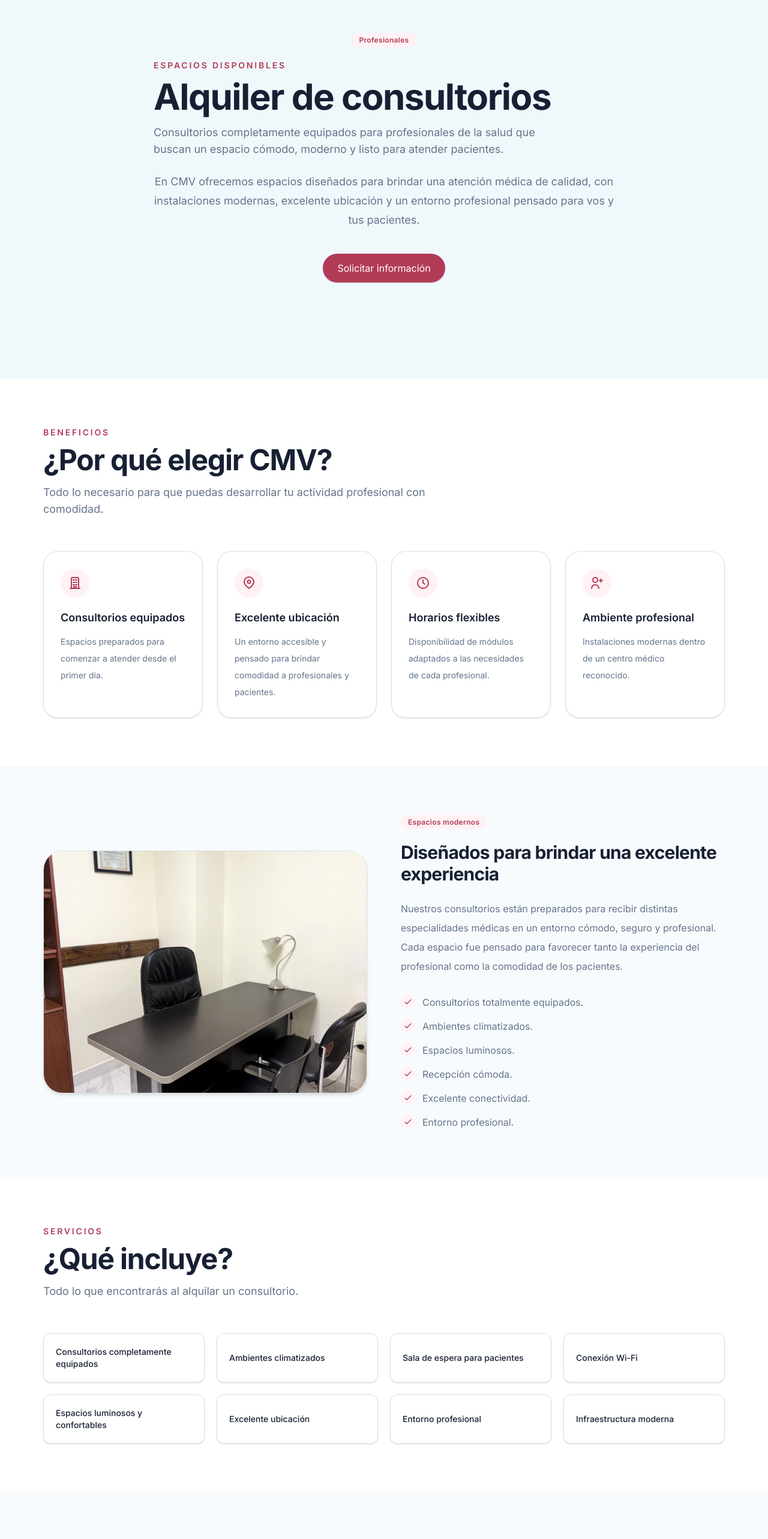
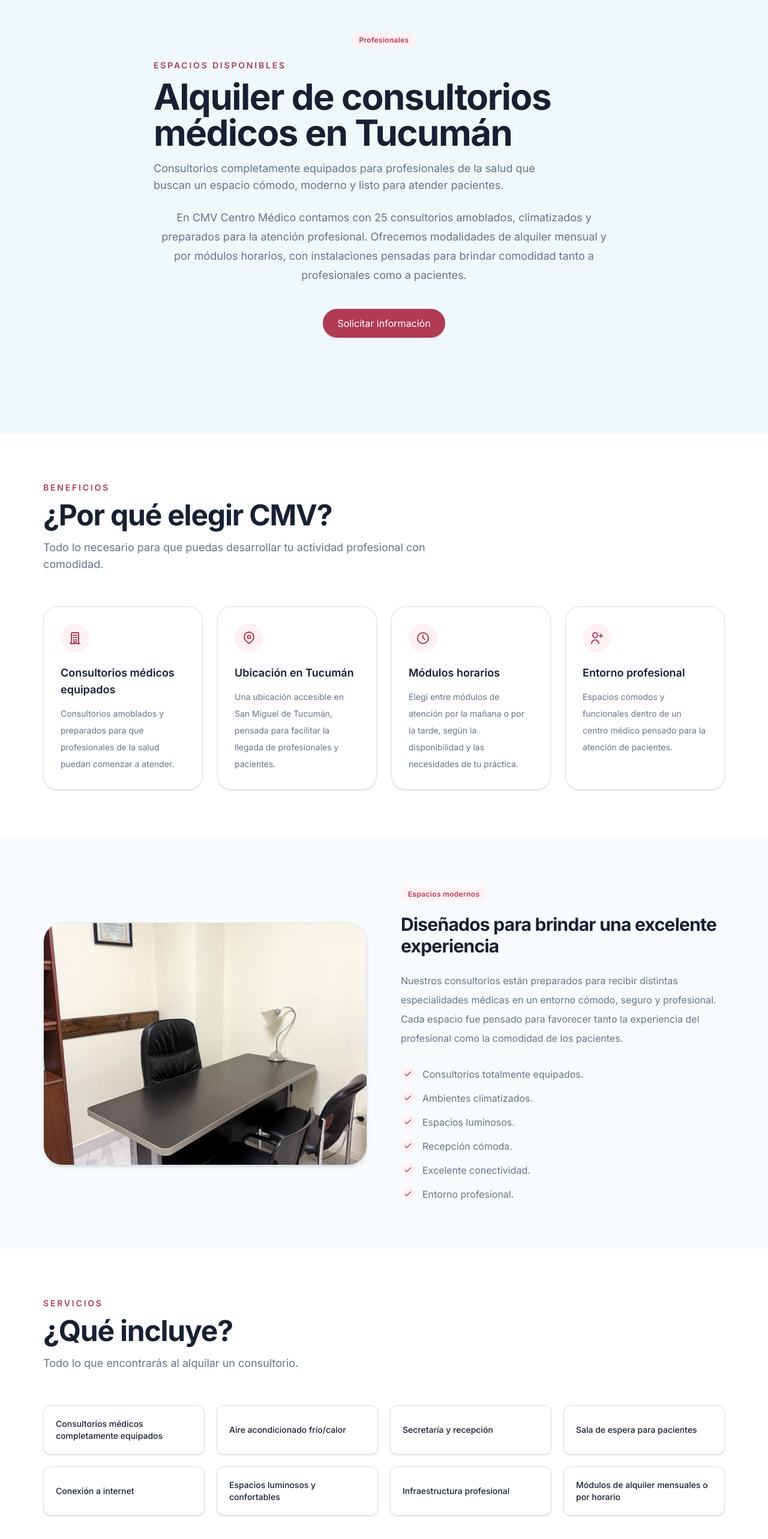
Before and after one commit to Nuvra-Technologies/CMV-landing, a Next.js app: page /alquiler-consultorios in a window 1280 px wide. Shown: the part 180-2746 px from the top of the page at 60% size. Built offline with nearby package versions, Linux system fonts and the light colour scheme.

Commit message:
seo improvements in alquiler-consultorios

```diff
--- a/src/app/alquiler-consultorios/page.tsx
+++ b/src/app/alquiler-consultorios/page.tsx
@@ -10,34 +10,59 @@
 import { RentalIcon, type RentalIconName } from "@/components/ui/icons/rental-icons";
 
 export const metadata: Metadata = {
-  title: "Alquiler de consultorios",
+  title: "Alquiler de Consultorios Médicos en Tucumán",
   description:
-    "Consultorios médicos equipados para profesionales de la salud en CMV Centro Médico.",
+    "Alquilá consultorios médicos equipados en CMV Centro Médico, Tucumán. Espacios climatizados, Wi-Fi, sala de espera y módulos horarios para profesionales de la salud.",
+  alternates: {
+    canonical: "/alquiler-consultorios",
+  },
+  openGraph: {
+    title: "Alquiler de Consultorios Médicos en Tucumán | CMV",
+    description:
+      "Consultorios médicos equipados y climatizados para profesionales de la salud en CMV Centro Médico, Tucumán.",
+    url: "/alquiler-consultorios",
+    type: "website",
+    images: [
+      {
+        url: "/og-image.png",
+        width: 1200,
+        height: 630,
+        alt: "CMV Centro Médico en Tucumán",
+      },
+    ],
+  },
+  twitter: {
+    card: "summary_large_image",
+    title: "Alquiler de Consultorios Médicos en Tucumán | CMV",
+    description:
+      "Consultorios médicos equipados y climatizados para profesionales de la salud en CMV Centro Médico.",
+    images: ["/og-image.png"],
+  },
 };
 
 const benefits = [
   {
-    title: "Consultorios equipados",
+    title: "Consultorios médicos equipados",
     description:
-      "Espacios preparados para comenzar a atender desde el primer día.",
+      "Consultorios amoblados y preparados para que profesionales de la salud puedan comenzar a atender.",
     icon: "office",
   },
   {
-    title: "Excelente ubicación",
+    title: "Ubicación en Tucumán",
     description:
-      "Un entorno accesible y pensado para brindar comodidad a profesionales y pacientes.",
+      "Una ubicación accesible en San Miguel de Tucumán, pensada para facilitar la llegada de profesionales y pacientes.",
     icon: "location",
   },
   {
-    title: "Horarios flexibles",
+    title: "Módulos horarios",
     description:
-      "Disponibilidad de módulos adaptados a las necesidades de cada profesional.",
+      "Elegí entre módulos de atención por la mañana o por la tarde, según la disponibilidad y las necesidades de tu práctica.",
     icon: "clock",
   },
   {
-    title: "Ambiente profesional",
+    title: "Entorno profesional",
     description:
-      "Instalaciones modernas dentro de un centro médico reconocido.",
+      "Espacios cómodos y funcionales dentro de un centro médico pensado para la atención de pacientes.",
     icon: "professional",
   },
 ] satisfies {
@@ -47,36 +72,36 @@
 }[];
 
 const includes = [
-  "Consultorios completamente equipados",
-  "Ambientes climatizados",
+  "Consultorios médicos completamente equipados",
+  "Aire acondicionado frío/calor",
+  "Secretaría y recepción",
   "Sala de espera para pacientes",
-  "Conexión Wi-Fi",
+  "Conexión a internet",
   "Espacios luminosos y confortables",
-  "Excelente ubicación",
-  "Entorno profesional",
-  "Infraestructura moderna",
+  "Infraestructura profesional",
+  "Módulos de alquiler mensuales o por horario",
 ];
 
 const gallery = [
   {
     src: "/images/office-1.jpg",
-    alt: "Consultorio médico equipado en CMV",
+    alt: "Espacio profesional para atención médica",
   },
   {
     src: "/images/office-2.jpg",
-    alt: "Sala de espera del centro médico",
+    alt: "Consultorio médico amoblado y equipado en CMV Centro Médico",
   },
   {
     src: "/images/office-3.jpg",
-    alt: "Consultorio luminoso con mobiliario",
+    alt: "Consultorio médico con escritorio y equipamiento en CMV Centro Médico",
   },
   {
     src: "/images/reception.jpg",
-    alt: "Espacio profesional para atención médica",
+    alt: "Recepción de CMV Centro Médico en Tucumán",
   },
   {
     src: "/images/waiting-room.jpg",
-    alt: "Recepción de CMV",
+    alt: "Sala de espera de CMV Centro Médico",
   },
 ];
 
@@ -97,13 +122,15 @@
               description="Consultorios completamente equipados para profesionales de la salud que buscan un espacio cómodo, moderno y listo para atender pacientes."
               wrapperClassName="mt-5"
             >
-              Alquiler de consultorios
+              Alquiler de consultorios médicos en Tucumán
             </Heading>
 
             <p className="mt-6 text-lg leading-8 text-muted">
-              En CMV ofrecemos espacios diseñados para brindar una atención
-              médica de calidad, con instalaciones modernas, excelente ubicación
-              y un entorno profesional pensado para vos y tus pacientes.
+              En CMV Centro Médico contamos con 25 consultorios amoblados,
+              climatizados y preparados para la atención profesional. Ofrecemos
+              modalidades de alquiler mensual y por módulos horarios, con
+              instalaciones pensadas para brindar comodidad tanto a profesionales
+              como a pacientes.
             </p>
 
             <div className="mt-10 flex justify-center">
```
